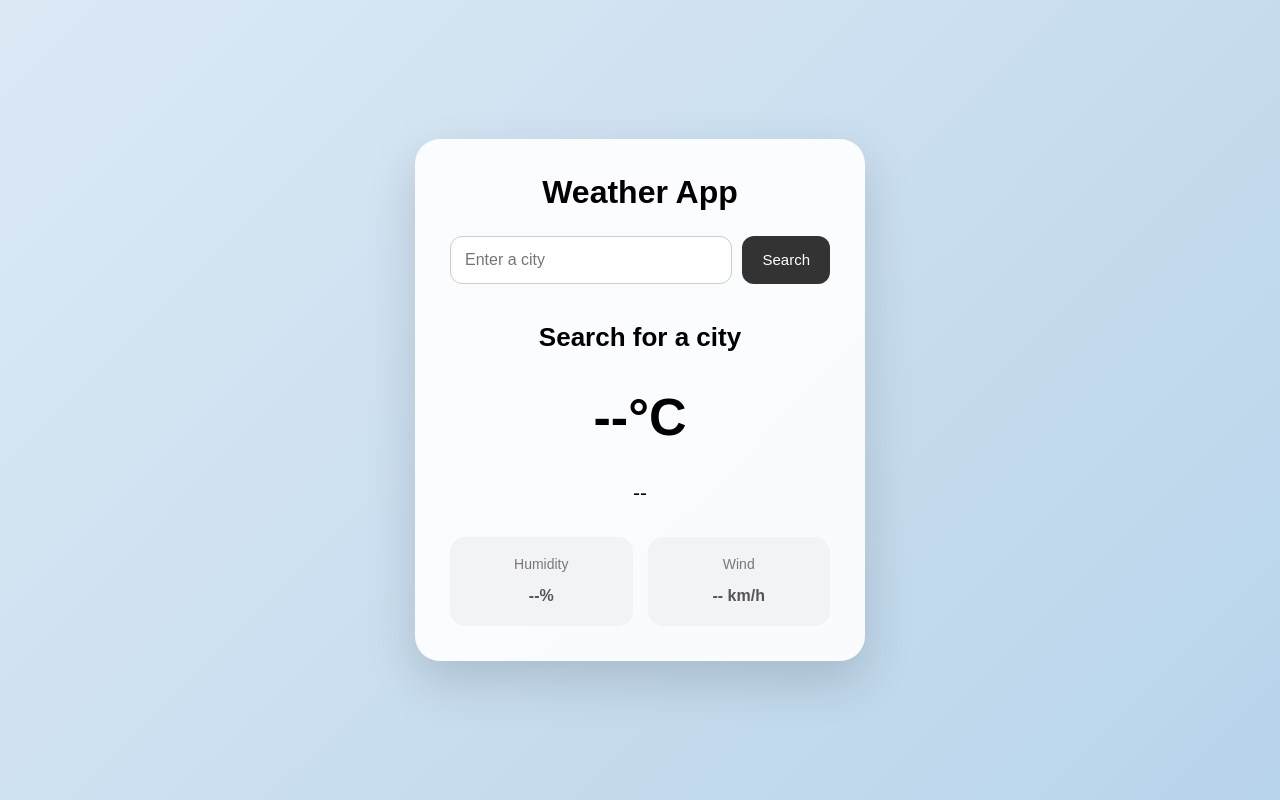
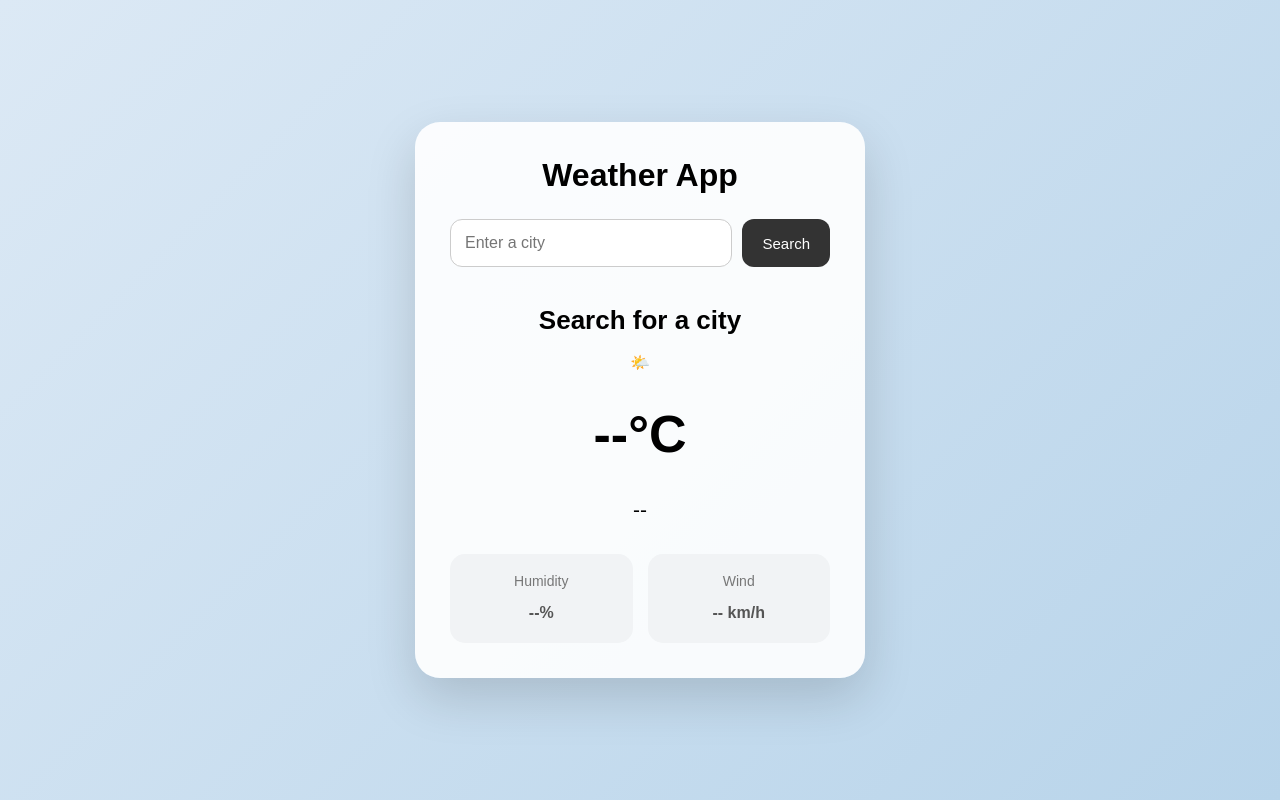
Before and after one commit to shree-tech1850/Weather-app, a plain HTML site: page index.html in a window 1280 px wide. Drawn offline with Linux system fonts and the light colour scheme.

Commit message:
Add weather icon to weather section

```diff
--- a/index.html
+++ b/index.html
@@ -24,6 +24,7 @@
 
         <section id="weather">
             <h2 id="city-name">Search for a city</h2>
+            <div id="weather-icon">🌤️</div>
             <p id="temperature">--°C</p>
             <p id="condition">--</p>
             <div class="weather-details">
```
